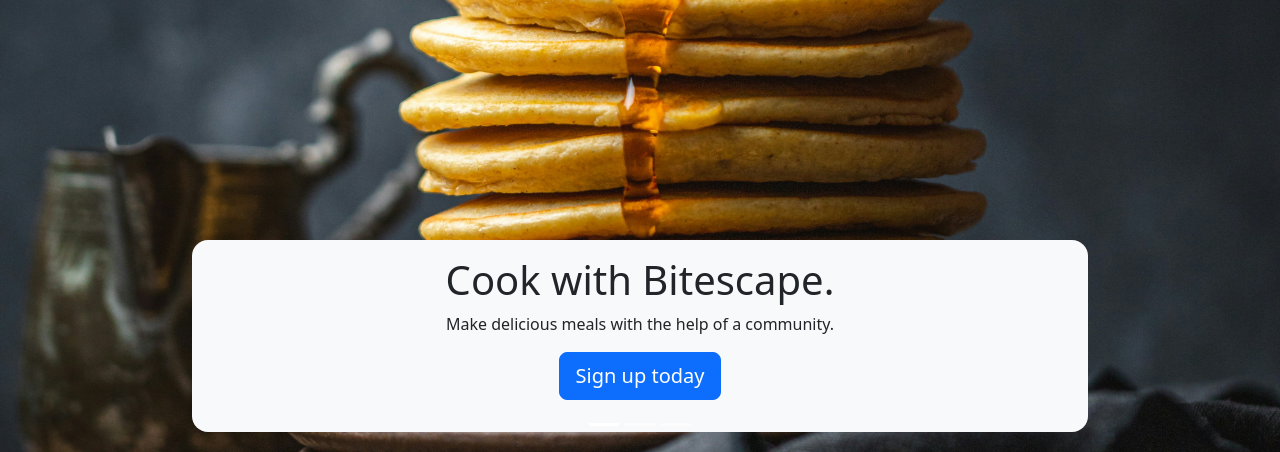
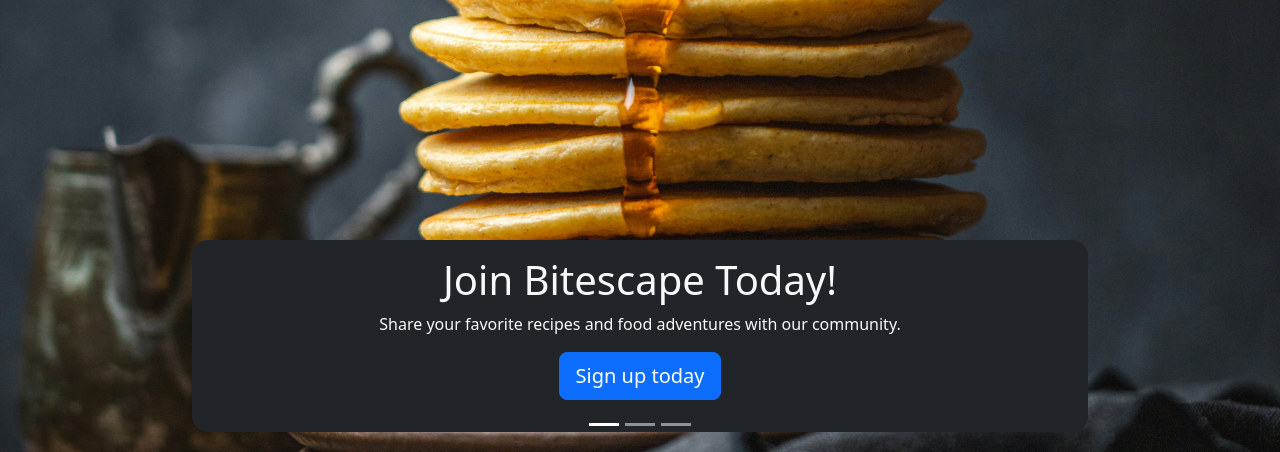
Before and after one commit to rvekeria678/bitescape, a Flask app: page / in a window 1280 px wide. Shown: the part 884-1336 px from the top of the page. Run offline with Flask 3, Linux system fonts and the light colour scheme; some libraries are stand-ins or nearby versions.

Commit message:
Added Carousel Content

```diff
--- a/templates/carousel.html
+++ b/templates/carousel.html
@@ -9,9 +9,9 @@
         <img src="../static/assets/chad-montano-eeqbbemH9-c-unsplash.jpg" width="100%">
 
         <div class="container">
-          <div class="carousel-caption text-dark bg-light p-3 rounded-4">
-            <h1>Cook with Bitescape.</h1>
-            <p>Make delicious meals with the help of a community.</p>
+          <div class="carousel-caption text-light bg-dark p-3 rounded-4">
+            <h1>Join Bitescape Today!</h1>
+            <p>Share your favorite recipes and food adventures with our community.</p>
             <p><a class="btn btn-lg btn-primary" href="#">Sign up today</a></p>
           </div>
         </div>
@@ -20,9 +20,9 @@
         <img src="../static/assets/chad-montano-MqT0asuoIcU-unsplash.jpg" width="100%">
 
         <div class="container">
-          <div class="carousel-caption text-dark bg-light p-3 rounded-4">
-            <h1>Another example headline.</h1>
-            <p>Some representative placeholder content for the second slide of the carousel.</p>
+          <div class="carousel-caption text-light bg-dark p-3 rounded-4">
+            <h1>Grow your culinary skills.</h1>
+            <p>Discover new ingredients and cooking techniques.</p>
             <p><a class="btn btn-lg btn-primary" href="#">Learn more</a></p>
           </div>
         </div>
@@ -31,9 +31,9 @@
         <img src="../static/assets/khloe-arledge-ND3edEmzcdQ-unsplash.jpg" width="100%">
 
         <div class="container">
-          <div class="carousel-caption text-dark bg-light p-3 rounded-4">
-            <h1>One more for good measure.</h1>
-            <p>Some representative placeholder content for the third slide of this carousel.</p>
+          <div class="carousel-caption text-light bg-dark p-3 rounded-4">
+            <h1>Let your taste buds travel.</h1>
+            <p>Explore mouther-watering dishes from around the world.</p>
             <p><a class="btn btn-lg btn-primary" href="#">Browse gallery</a></p>
           </div>
         </div>
```
